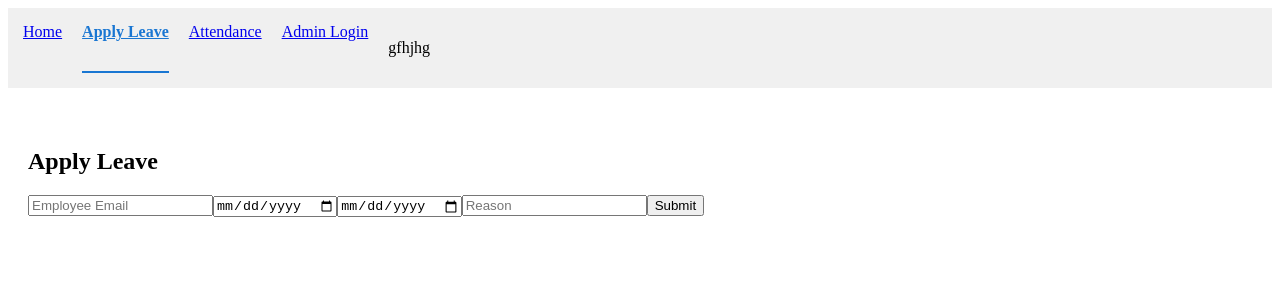
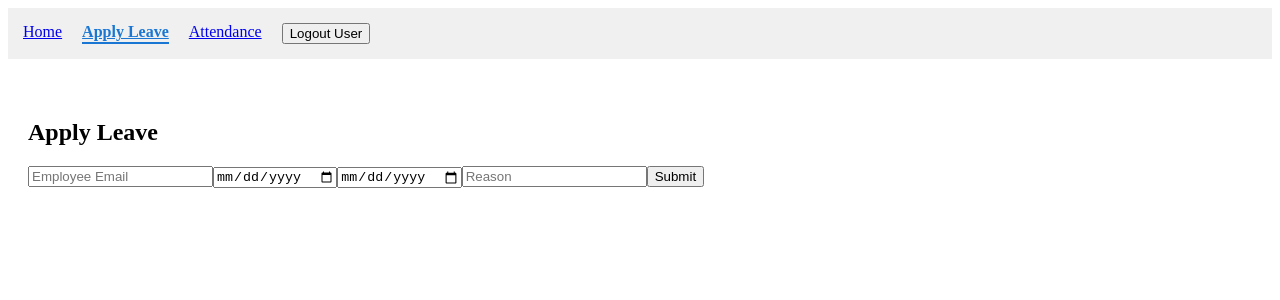
Before and after one commit to ArnavSadani/Employee-Management-System, a React app in the folder employee-management-system/frontend/: page /apply-leave in a window 1280 px wide. Shown: the top 300 px of the page. Built offline with nearby package versions, Linux system fonts and the light colour scheme; the HTML template or start-up script is replaced by a standard one.

Commit message:
navbar fixed

```diff
--- a/employee-management-system/frontend/src/components/ApplyLeave.jsx
+++ b/employee-management-system/frontend/src/components/ApplyLeave.jsx
@@ -1,9 +1,11 @@
 import React, { useState } from "react";
 import { applyLeave } from "../services/leaveApi";
+import { useAuth } from "../context/UserContext";
 
 const ApplyLeave = () => {
+  const { email } = useAuth();
   const [form, setForm] = useState({
-    employee: "",
+    email: email,
     fromDate: "",
     toDate: "",
     reason: "",
--- a/employee-management-system/frontend/src/components/Navbar.jsx
+++ b/employee-management-system/frontend/src/components/Navbar.jsx
@@ -1,13 +1,15 @@
 import React, { useContext } from "react";
-import { Link, useLocation } from "react-router-dom";
+import { Link, useLocation, useNavigate } from "react-router-dom";
 import { AdminContext } from "../context/AdminContext";
 import { useAuth } from "../context/UserContext";
 
+
 const Navbar = () => {
 
-  const { email } = useAuth();
+  const { email, logoutuser } = useAuth();
   const { pathname } = useLocation();
   const { isAdmin, logout } = useContext(AdminContext);
+  const navigate = useNavigate();
 
   const active = {
     fontWeight: "bold",
@@ -25,8 +27,8 @@ const Navbar = () => {
         marginBottom: "20px",
       }}
     >
-      {pathname !== "/" && <>
-        {!isAdmin &&
+
+      {!isAdmin && pathname !== "/" && pathname !== "/admin-login" &&
         <>
           <Link style={pathname === "/employees" ? active : {}} to="/employees">
             Home
@@ -39,6 +41,8 @@ const Navbar = () => {
           <Link style={pathname === "/attendance" ? active : {}} to="/attendance">
             Attendance
           </Link>
+
+          {email !== "" && <button onClick={() => { logoutuser, navigate("/") }}>Logout User</button>}
         </>
       }
 
@@ -60,19 +64,18 @@ const Navbar = () => {
           Calculate Salary
         </Link>
       )}
+      {
+        isAdmin && <button onClick={() => { logout(); navigate("/") }}>Logout Admin</button>
+      }
 
       {/* ✅ Admin Login/Logout */}
-        {!isAdmin ? (
+      {!isAdmin && pathname === "/" &&
         <Link style={pathname === "/admin-login" ? active : {}} to="/admin-login">
           Admin Login
         </Link>
-        ) : (
-          <button onClick={logout}>Logout</button>
-        )}
+      }
 
-        <p>{email !== "" ? "gfhjhg" : email}</p>
-      </>
-      }
+
     </nav>
   );
 };
--- a/employee-management-system/frontend/src/context/UserContext.jsx
+++ b/employee-management-system/frontend/src/context/UserContext.jsx
@@ -1,5 +1,6 @@
 // src/context/AuthContext.jsx
 import { createContext, useState, useContext } from "react";
+
 
 const UserContext = createContext();
 
@@ -7,6 +8,7 @@ export const UserProvider = ({ children }) => {
   const [email, setEmail] = useState(null);
   const [userId, setUserId] = useState(null);
   const [token, setToken] = useState(null);
+
 
   const login = (email, userId, token) => {
     setEmail(email);
@@ -19,16 +21,18 @@ export const UserProvider = ({ children }) => {
     localStorage.setItem("token", token);
   };
 
-  const logout = () => {
+  const logoutuser = () => {
     setEmail(null);
     setUserId(null);
     setToken(null);
+
+
 
     localStorage.clear();
   };
 
   return (
-    <UserContext.Provider value={{ email, userId, token, login, logout }}>
+    <UserContext.Provider value={{ email, userId, token, login, logoutuser }}>
       {children}
     </UserContext.Provider>
   );
```
Lines whose indentation alone changed are shown as unchanged.
